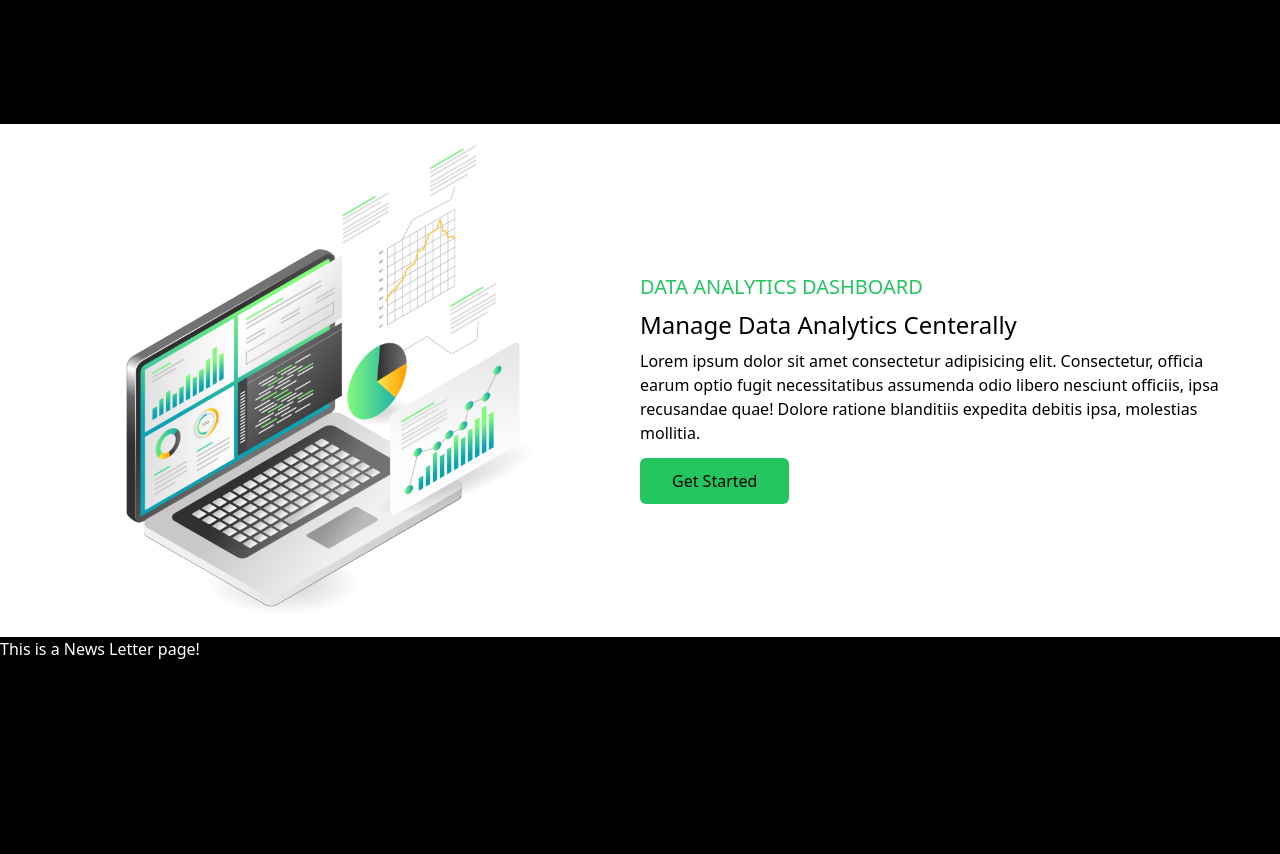
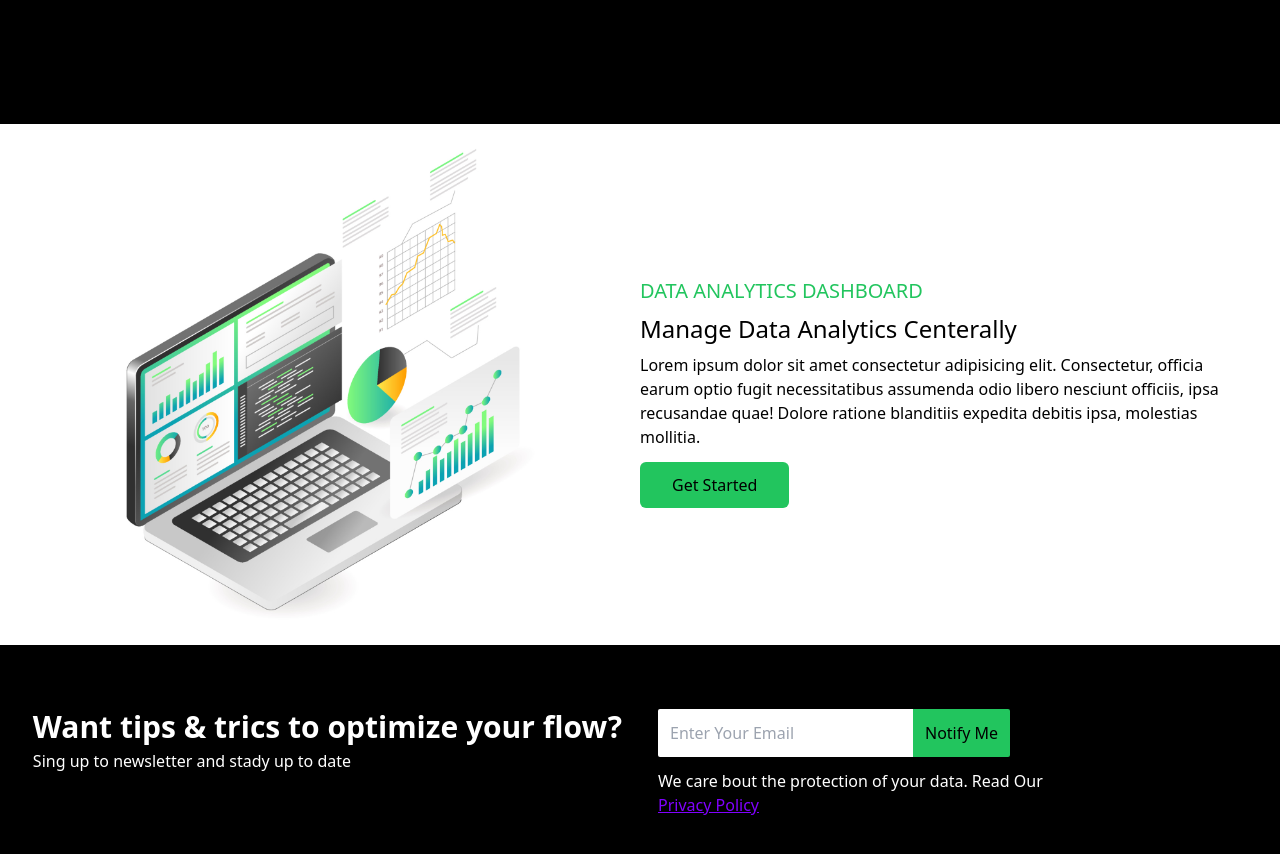
Before and after one commit to mukhammedaliametov/tailwind-web, a React (Vite) app: page / in a window 1280 px wide. Shown: the part 740-1594 px from the top of the page. Before the commit the page ends 1401 px from the top, so only its background shows below. Built offline with nearby package versions, Linux system fonts and the light colour scheme.

Commit message:
create news letter page

```diff
--- a/src/Pages/Analytics.jsx
+++ b/src/Pages/Analytics.jsx
@@ -4,8 +4,8 @@ import Button from "../Layouts/Button";
 
 const Company = () => {
   return (
-    <div className="w-full bg-white px-6">
-      <div className="max-w-[1240px] grid grid-cols-1 md:grid-cols-2 items-center text-black">
+    <div className="w-full bg-white px-6 flex justify-center">
+      <div className="max-w-[1240px] grid grid-cols-1 md:grid-cols-2 items-center py-8 md:py-1 text-black">
         <img src={Laptop} alt="" className="w-[100%]" />
         <div>
           <p className="uppercase text-green-500 text-xl py-1">Data Analytics dashboard</p>
--- a/src/Pages/NewsLetter.jsx
+++ b/src/Pages/NewsLetter.jsx
@@ -1,9 +1,24 @@
-import React from 'react';
+import React from "react";
+import Button from "../Layouts/Button";
+import { Link } from "react-router-dom";
 
 const NewsLetter = () => {
   return (
-    <div>
-      This is a News Letter page!
+    <div className="w-full py-16 text-white flex justify-center px-6">
+      <div className="grid grid-cols-1 lg:grid-cols-2 max-w-[1280px] gap-9">
+        <div>
+          <h1 className="text-3xl font-bold mb-1">
+            Want tips & trics to optimize your flow?
+          </h1>
+          <p className="mb-3">Sing up to newsletter and stady up to date</p>
+        </div>
+        <div>
+          <input type="email" placeholder="Enter Your Email" className="py-[12px] px-3 text-black rounded-s-sm mb-3"/>
+          <Link to='/' className="bg-green-500 px-3 py-[13px] text-black rounded-e-sm">Notify Me</Link>
+          <p>We care bout the protection of your data. Read Our</p>
+          <a href="javascript:void(0)" className="text-[#8000ff] underline">Privacy Policy</a>
+        </div>
+      </div>
     </div>
   );
 };
```
